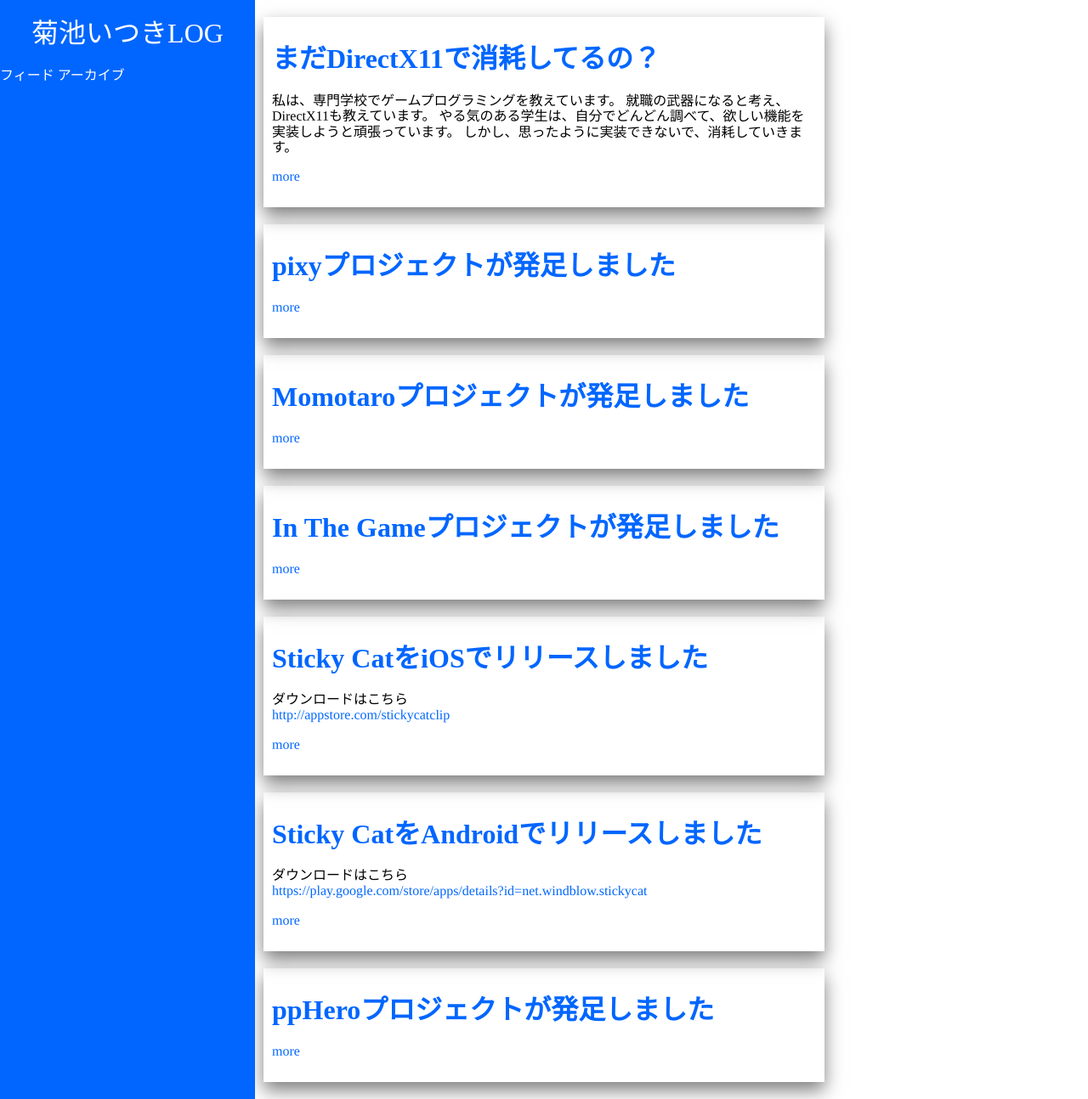
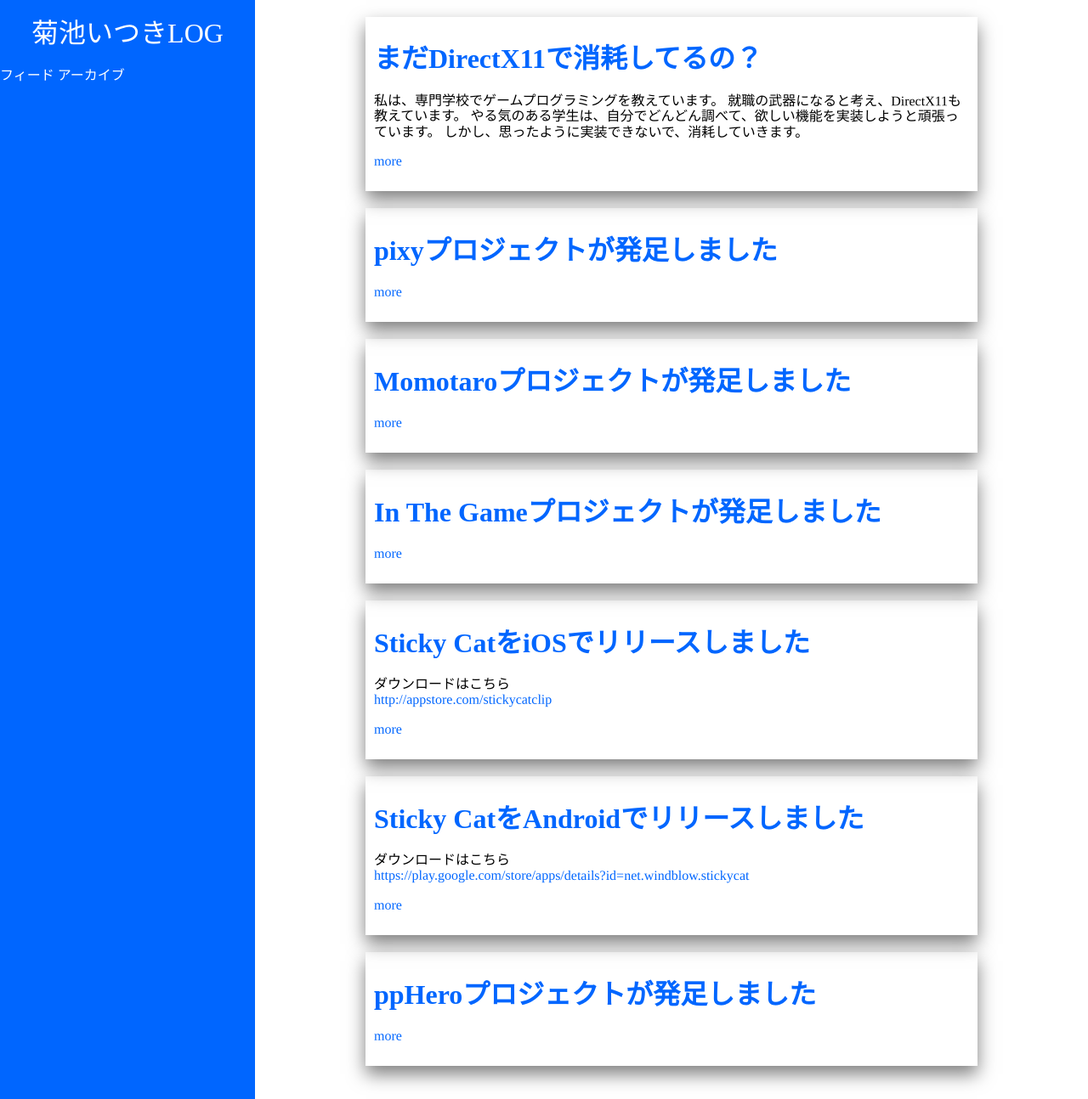
Before and after one commit to itukikikuti/windblow.net, a Jekyll site: the page built from index.html, in a window 1280 px wide and 1294 px high. Shown: the whole window at 85% size. Built offline with Jekyll 4.4.1, drawn with Linux system fonts in a browser that asks for light colours; some web fonts are replaced.

Commit message:
Update style.scss

```diff
--- a/css/style.scss
+++ b/css/style.scss
@@ -28,12 +28,11 @@
     }
 }
 main {
-    margin-left: auto;
-    margin-right: auto;
-    max-width: 700px;
+    margin-left: 300px;
 }
 section, article {
-    margin: 20px;
+    margin: 20px auto;
     padding: 10px;
+    max-width: 700px;
     box-shadow: 0px 10px 20px rgba(0, 0, 0, 0.5);
 }
```
